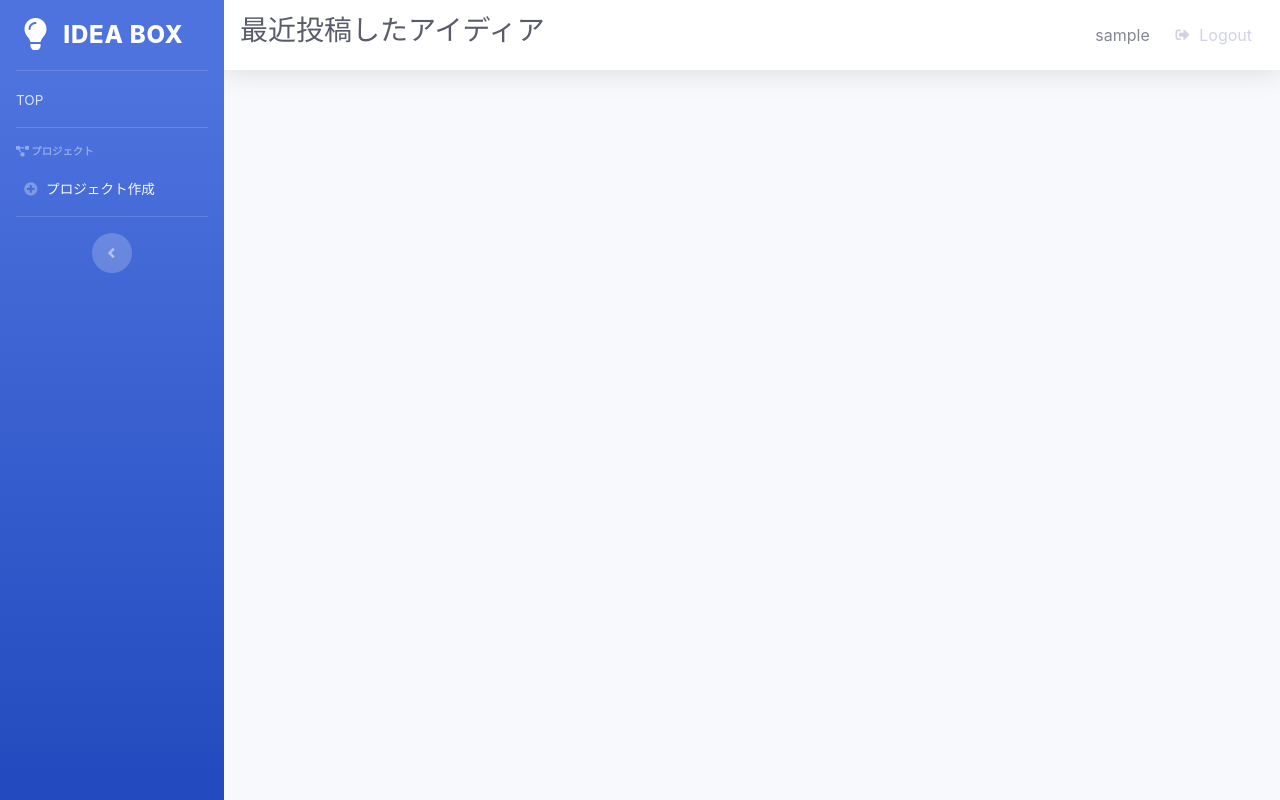
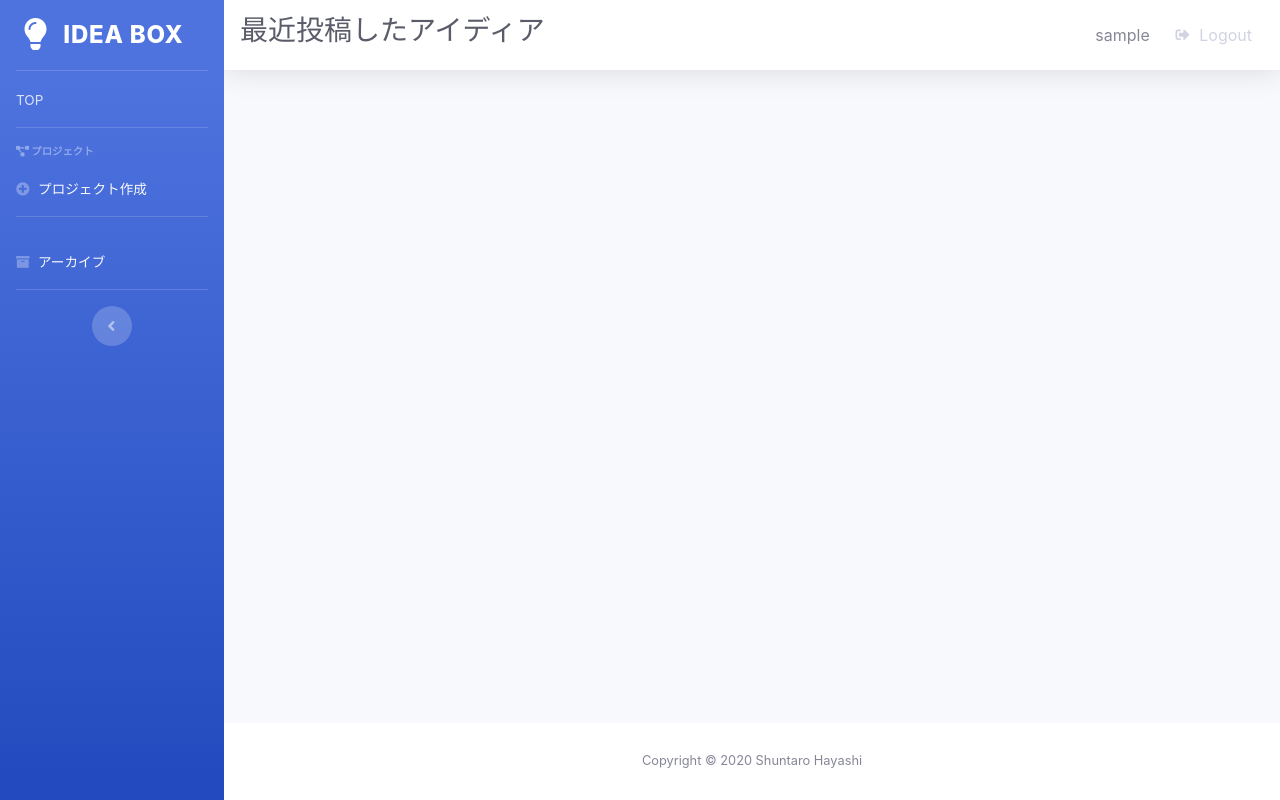
Before and after one commit to Hayashi08/Idea_box, a Django app: page / in a window 1280 px wide. Run offline with Django 3.2, Linux system fonts and the light colour scheme; the visitor is signed in with stand-in values (Sample User, id 1); data that the repository does not hold is empty; some libraries are stand-ins or nearby versions.

Commit message:
アーカイブ機能の追加

```diff
--- a/Idea_box/settings.py
+++ b/Idea_box/settings.py
@@ -25,7 +25,7 @@ SECRET_KEY = 'o*_6nv3tj^1#6+e85u*qdpj=b=e0q&fxt62a%84lhu!w56#e*2'
 # SECURITY WARNING: don't run with debug turned on in production!
 DEBUG = True
 
-ALLOWED_HOSTS = ['127.0.0.1', '172.20.10.2']
+ALLOWED_HOSTS = ['127.0.0.1', '192.168.137.1', '172.20.10.4']
 
 
 # Application definition
--- a/box/templates/box/project_delete.html
+++ b/box/templates/box/project_delete.html
@@ -34,6 +34,6 @@
 
     </div>
 
-</div>
+
 
 {% endblock %}
--- a/box/urls.py
+++ b/box/urls.py
@@ -34,4 +34,6 @@ urlpatterns = [
 
     path('idea/delete/complete/<pk>/', views.delete_idea, name='idea_delete'),
 
+    path('archive/list/', views.ArchiveList.as_view(), name='archive'),
+
 ]
--- a/box/views.py
+++ b/box/views.py
@@ -8,6 +8,7 @@ from django.contrib.auth.decorators import login_required
 from .models import Project,Idea,Conclusion
 from django.shortcuts import render, get_object_or_404
 from .forms import IdeaForm,ConclusionForm
+from django.db.models import Q
 
 
 
@@ -195,3 +196,16 @@ class DeleteConclusion(LoginRequiredMixin, generic.edit.DeleteView):
 class CreateBoard(LoginRequiredMixin, generic.DetailView):
     model = Project
     template_name = 'box/board.html'
+
+
+# Archive
+
+class ArchiveList(LoginRequiredMixin, generic.ListView):
+    model = Project
+    ordering = ['created_at']
+    template_name = 'box/archive.html'
+
+    def get_context_data(self, **kwargs):
+        context = super().get_context_data(**kwargs)  # はじめに継承元のメソッドを呼び出す
+        context["projects"] = Project.objects.all()
+        return context
--- a/templates/base.html
+++ b/templates/base.html
@@ -62,16 +62,28 @@
 
         <li class="nav-item">
             {% for project in projects %}
-                <a class="nav-link" href="{% url 'project_list' pk=project.pk %}">
-                    <span class="text-gray-100">{{ project.name }}</span>
-                </a>
+                {% if project.conc.count == 0 %}
+                    <a class="nav-link" href="{% url 'project_list' pk=project.pk %}">
+                        <span class="text-gray-100">{{ project.name }}</span>
+                    </a>
+                {% endif %}
             {% endfor %}
         </li>
 
         <li class="nav-item">
             <a class="nav-link text-gray-100" href="{% url 'project_create' %}">
-            <i class="fas fa-plus-circle ml-2"></i>
+            <i class="fas fa-plus-circle"></i>
             <span>プロジェクト作成</span>
+            </a>
+        </li>
+
+        <!-- Divider -->
+        <hr class="sidebar-divider d-none d-md-block">
+
+        <li class="nav-item">
+            <a class="nav-link text-gray-100" href="{% url 'archive' %}">
+            <i class="fas fa-archive"></i>
+            <span>アーカイブ</span>
             </a>
         </li>
 
@@ -136,6 +148,16 @@
         </div>
         <!-- End of Main Content -->
 
+        <!-- Footer -->
+          <footer class="sticky-footer bg-white">
+            <div class="container my-auto">
+              <div class="copyright text-center my-auto">
+                <span>Copyright &copy; 2020 Shuntaro Hayashi</span>
+              </div>
+            </div>
+          </footer>
+        <!-- End of Footer -->
+
     </div>
     <!-- End of Content Wrapper -->
 
```
Also changed, not shown: box/templates/box/project_list.html (+8 -0 lines).
